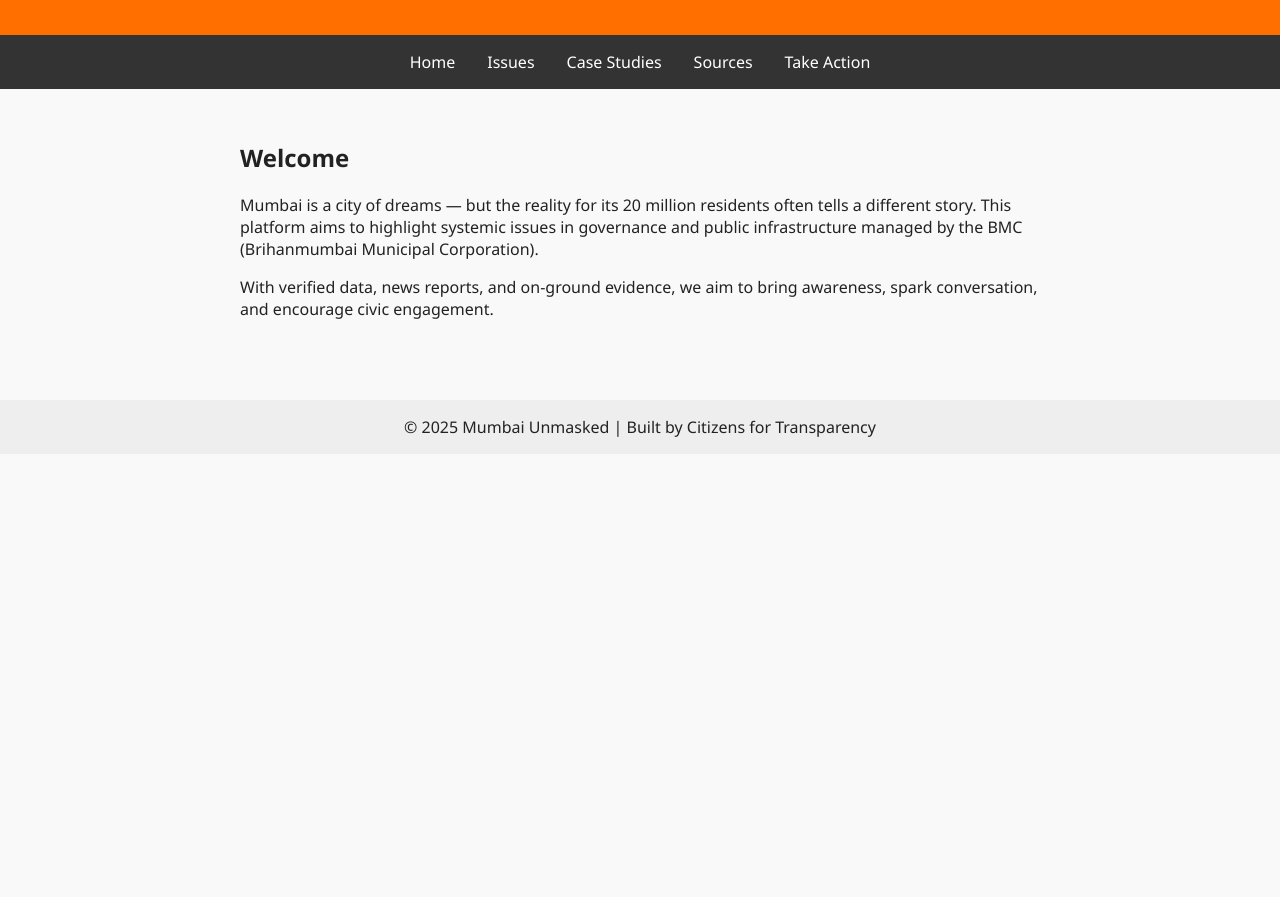
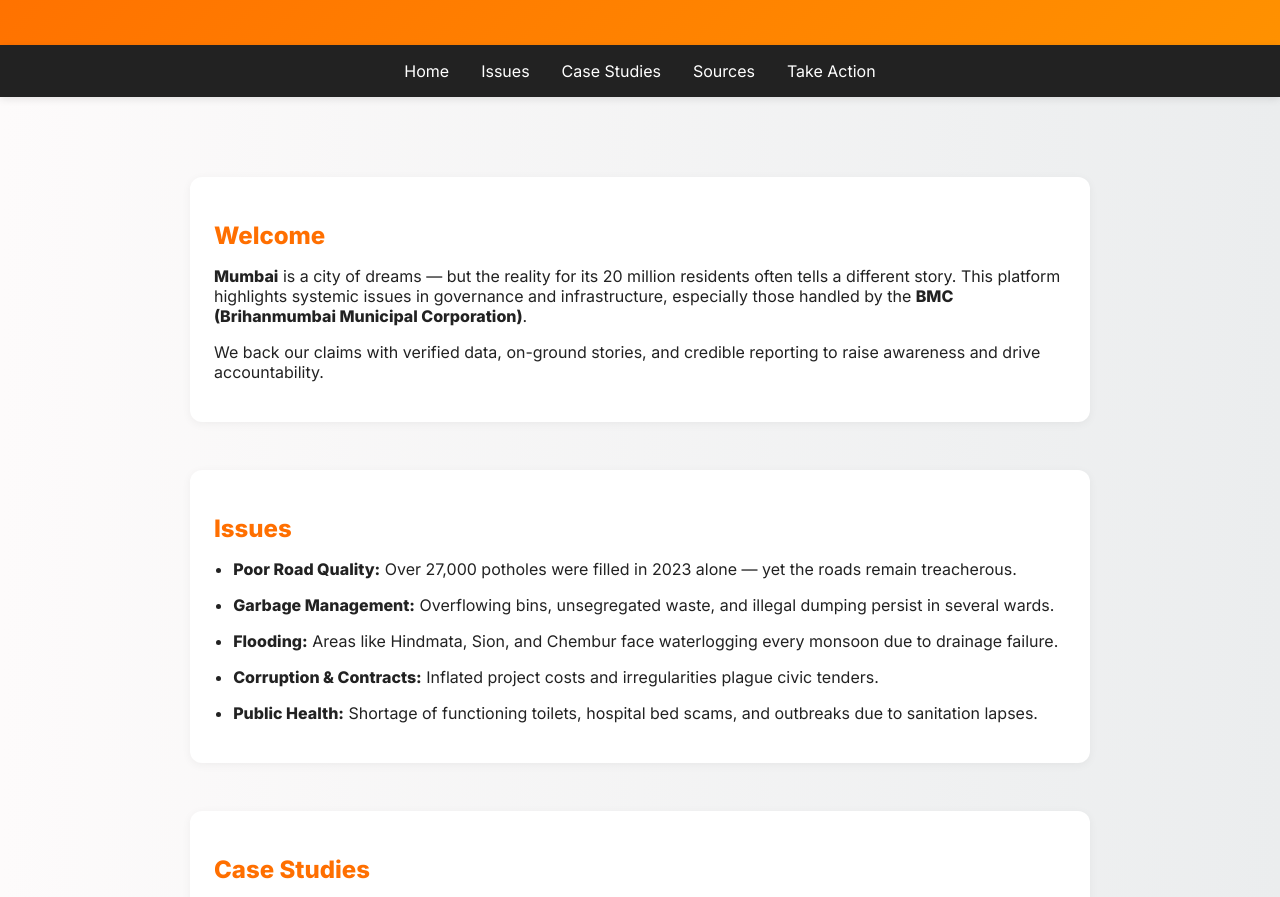
Before and after one commit to jshubham94/mumbai-unmasked, a plain HTML site: page index.html in a window 1280 px wide. Shown: the part 137-1034 px from the top of the page. Before the commit the page ends 800 px from the top, so only its background shows below. Drawn offline with Linux system fonts and the light colour scheme.

Commit message:
Add files via upload

```diff
--- a/index.html
+++ b/index.html
@@ -5,42 +5,72 @@
   <meta name="viewport" content="width=device-width, initial-scale=1.0">
   <title>Mumbai Unmasked</title>
   <style>
+    @import url('https://fonts.googleapis.com/css2?family=Inter:wght@400;600;800&display=swap');
+
     body {
       margin: 0;
-      font-family: 'Segoe UI', Tahoma, Geneva, Verdana, sans-serif;
-      background-color: #f9f9f9;
+      font-family: 'Inter', sans-serif;
+      background: linear-gradient(to right, #fdfbfb, #ebedee);
       color: #222;
     }
     header {
-      background-color: #ff6f00;
+      background: linear-gradient(135deg, #ff6f00, #ff9100);
       color: white;
-      padding: 1.5rem;
+      padding: 2rem 1rem;
       text-align: center;
+      box-shadow: 0 2px 10px rgba(0,0,0,0.1);
     }
     nav {
       display: flex;
       justify-content: center;
-      background-color: #333;
+      flex-wrap: wrap;
+      background-color: #222;
+      box-shadow: 0 2px 8px rgba(0,0,0,0.1);
     }
     nav a {
       color: white;
       padding: 1rem;
       text-decoration: none;
-      display: block;
+      transition: background 0.3s;
     }
     nav a:hover {
-      background-color: #555;
+      background-color: #444;
     }
     .container {
       padding: 2rem;
-      max-width: 800px;
+      max-width: 900px;
       margin: auto;
+    }
+    section {
+      margin-top: 3rem;
+      background: white;
+      padding: 1.5rem;
+      border-radius: 12px;
+      box-shadow: 0 2px 10px rgba(0,0,0,0.05);
+    }
+    h2 {
+      color: #ff6f00;
+      margin-bottom: 1rem;
+    }
+    ul {
+      padding-left: 1.2rem;
+    }
+    li {
+      margin-bottom: 1rem;
+    }
+    a {
+      color: #d84315;
+    }
+    a:hover {
+      text-decoration: underline;
     }
     footer {
       background-color: #eee;
       text-align: center;
-      padding: 1rem;
-      margin-top: 2rem;
+      padding: 1.5rem;
+      margin-top: 3rem;
+      font-size: 0.9rem;
+      color: #555;
     }
   </style>
 </head>
@@ -51,22 +81,63 @@
   </header>
 
   <nav>
-    <a href="#">Home</a>
+    <a href="#home">Home</a>
     <a href="#issues">Issues</a>
     <a href="#cases">Case Studies</a>
     <a href="#sources">Sources</a>
     <a href="#action">Take Action</a>
   </nav>
 
-  <div class="container" id="home">
-    <h2>Welcome</h2>
-    <p>
-      Mumbai is a city of dreams — but the reality for its 20 million residents often tells a different story.
-      This platform aims to highlight systemic issues in governance and public infrastructure managed by the BMC (Brihanmumbai Municipal Corporation).
-    </p>
-    <p>
-      With verified data, news reports, and on-ground evidence, we aim to bring awareness, spark conversation, and encourage civic engagement.
-    </p>
+  <div class="container">
+    <section id="home">
+      <h2>Welcome</h2>
+      <p><strong>Mumbai</strong> is a city of dreams — but the reality for its 20 million residents often tells a different story.
+        This platform highlights systemic issues in governance and infrastructure, especially those handled by the <strong>BMC (Brihanmumbai Municipal Corporation)</strong>.</p>
+      <p>We back our claims with verified data, on-ground stories, and credible reporting to raise awareness and drive accountability.</p>
+    </section>
+
+    <section id="issues">
+      <h2>Issues</h2>
+      <ul>
+        <li><strong>Poor Road Quality:</strong> Over 27,000 potholes were filled in 2023 alone — yet the roads remain treacherous.</li>
+        <li><strong>Garbage Management:</strong> Overflowing bins, unsegregated waste, and illegal dumping persist in several wards.</li>
+        <li><strong>Flooding:</strong> Areas like Hindmata, Sion, and Chembur face waterlogging every monsoon due to drainage failure.</li>
+        <li><strong>Corruption & Contracts:</strong> Inflated project costs and irregularities plague civic tenders.</li>
+        <li><strong>Public Health:</strong> Shortage of functioning toilets, hospital bed scams, and outbreaks due to sanitation lapses.</li>
+      </ul>
+    </section>
+
+    <section id="cases">
+      <h2>Case Studies</h2>
+      <ul>
+        <li><strong>Dadar Floods (2023):</strong> In just 40 minutes, low-lying areas were submerged. Drainage systems were non-functional.</li>
+        <li><strong>Deonar Fire (2016):</strong> Toxic smoke from the landfill choked citizens for days — repeated fires went unaddressed.</li>
+        <li><strong>Elphinstone Stampede (2017):</strong> 23 lives lost due to years of delay in widening a narrow footbridge.</li>
+        <li><strong>RTI Exposé (2022):</strong> ₹6,000+ crore spent on roads, yet no clear audit trail was made available publicly.</li>
+      </ul>
+    </section>
+
+    <section id="sources">
+      <h2>Sources</h2>
+      <ul>
+        <li><a href="https://mumbaimirror.indiatimes.com" target="_blank">Mumbai Mirror archives</a></li>
+        <li><a href="https://prsindia.org" target="_blank">PRS India – Urban Governance</a></li>
+        <li><a href="https://transparency.org" target="_blank">Transparency International – India</a></li>
+        <li><a href="https://mumbaicity.gov.in" target="_blank">Official BMC Website</a></li>
+        <li><a href="https://rti.gov.in" target="_blank">RTI India Portal</a></li>
+      </ul>
+    </section>
+
+    <section id="action">
+      <h2>Take Action</h2>
+      <p>You can make a difference by:</p>
+      <ul>
+        <li><a href="https://rtionline.gov.in/" target="_blank">Filing an RTI</a> to demand transparency from BMC.</li>
+        <li><a href="https://portal.mcgm.gov.in" target="_blank">Reporting issues on the BMC complaint portal</a>.</li>
+        <li>Tagging officials on social media with photo/video documentation.</li>
+        <li>Collaborating with civic groups to push for policy change.</li>
+      </ul>
+    </section>
   </div>
 
   <footer>
```
